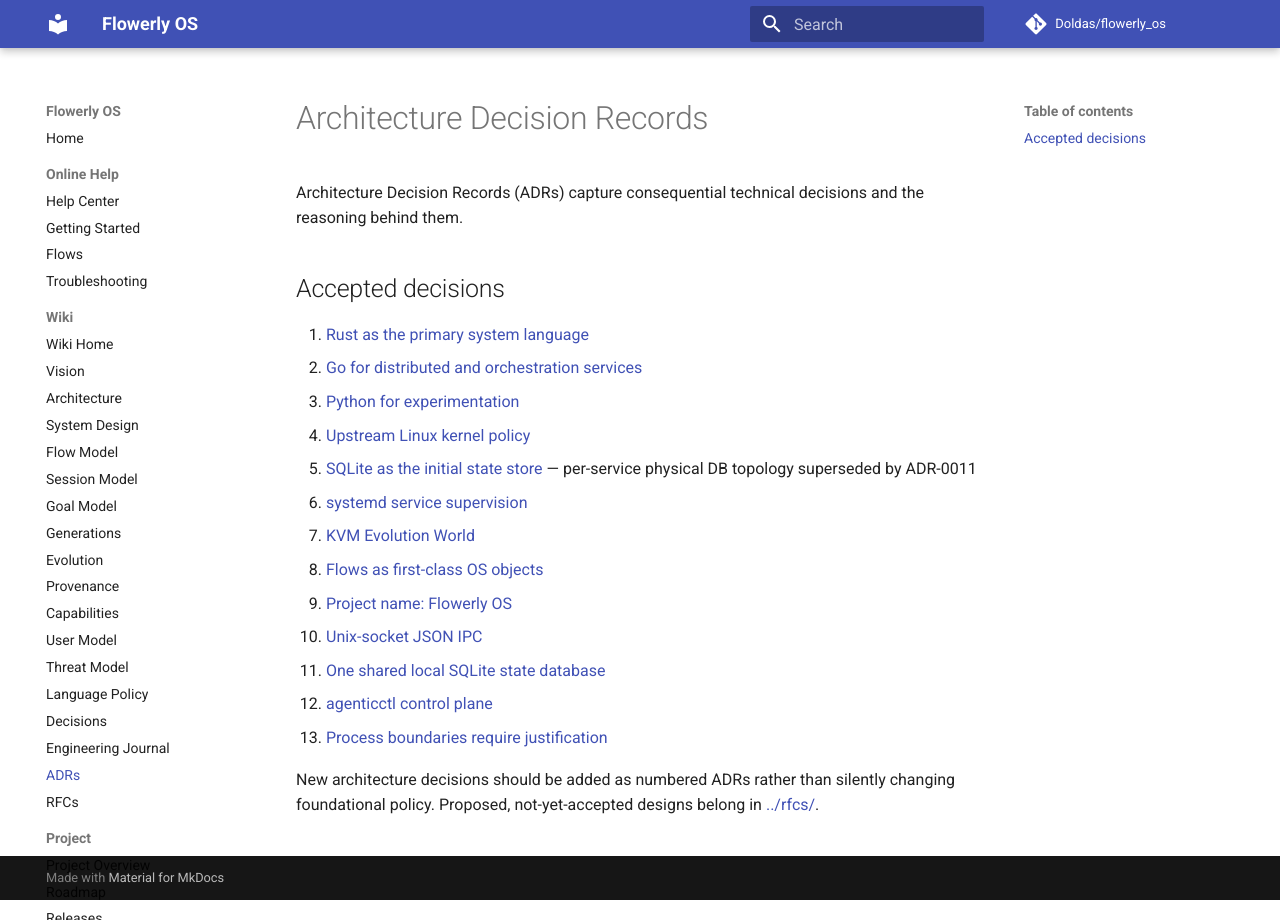
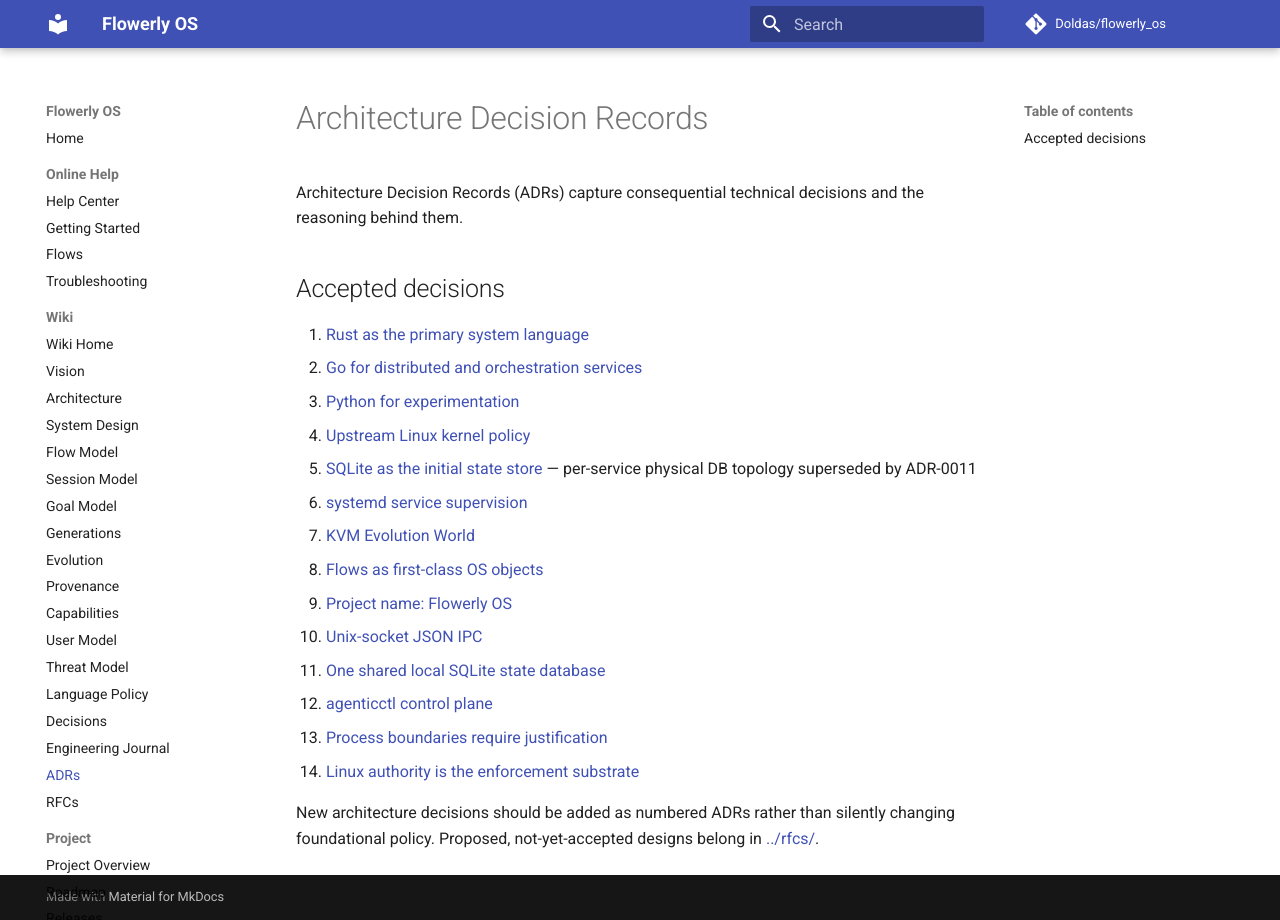
Before and after one commit to Doldas/flowerly_os, an MkDocs documentation site: the page built from docs/adr/index.md, in a window 1280 px wide. Built offline with MkDocs 1.6.1 and Material for MkDocs 9.7.7, drawn with Linux system fonts in a browser that asks for light colours; comment, search, counter and statistics services are not loaded.

Commit message:
docs(architecture): index Linux authority ADR

```diff
--- a/docs/adr/index.md
+++ b/docs/adr/index.md
@@ -18,6 +18,7 @@ and the reasoning behind them.
 11. [One shared local SQLite state database](0011-shared-local-state-database.md)
 12. [agenticctl control plane](0012-agenticctl-control-plane.md)
 13. [Process boundaries require justification](0013-process-boundaries-require-justification.md)
+14. [Linux authority is the enforcement substrate](0014-linux-authority-is-the-enforcement-substrate.md)
 
 New architecture decisions should be added as numbered ADRs rather than silently
 changing foundational policy. Proposed, not-yet-accepted designs belong in
```
